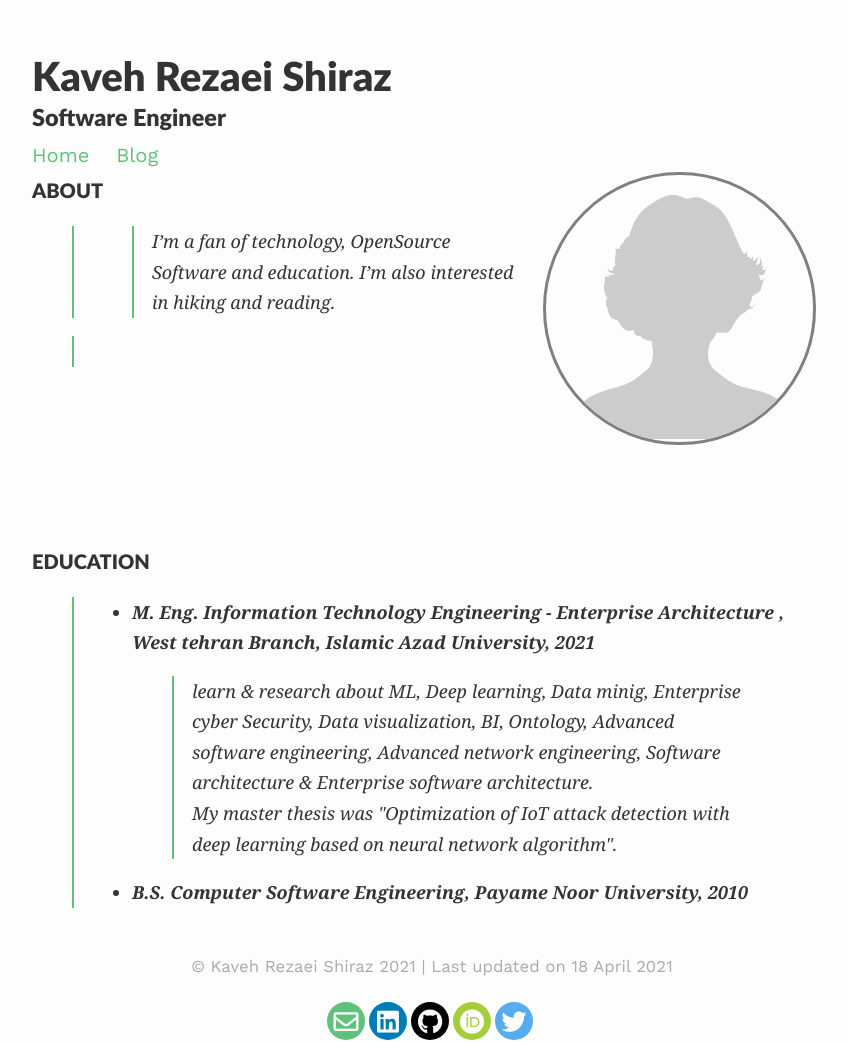
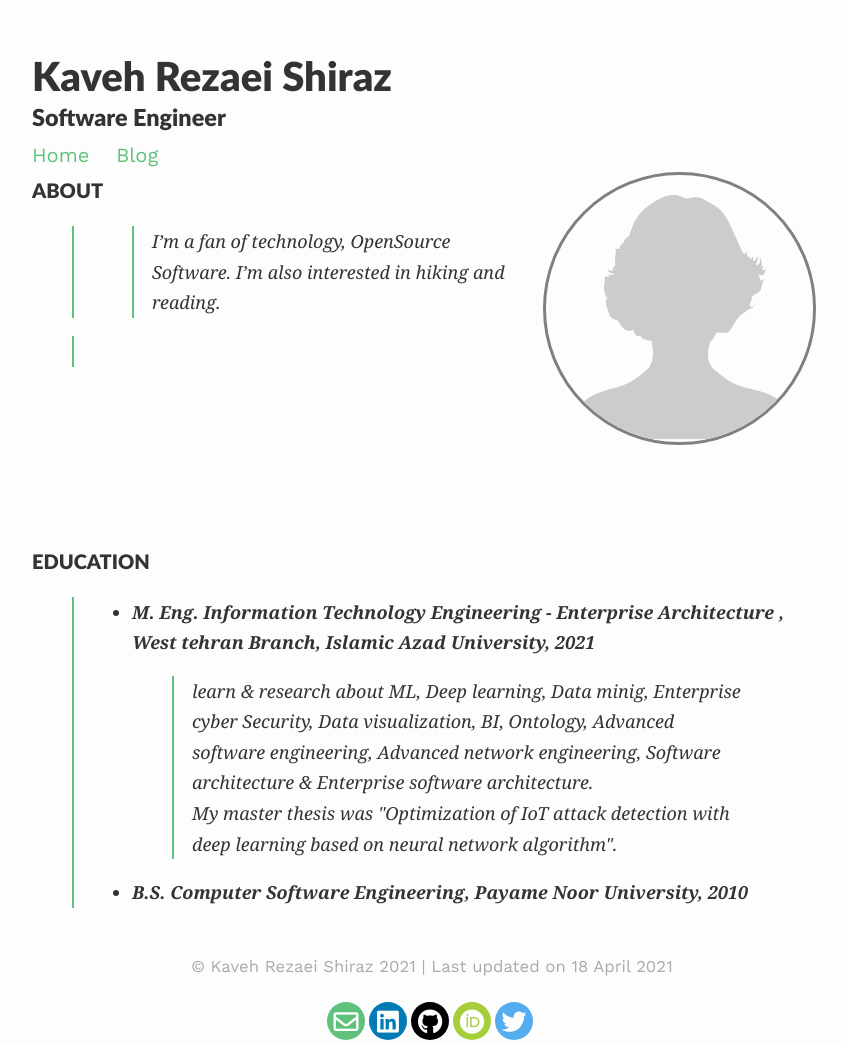
Before and after one commit to KavehRS/website, a Jekyll site: the page built from index.md, in a window 1280 px wide. Shown: the whole page, without its empty margins (208-1055 px from the left). Built offline with Jekyll 4.4.1, drawn with Linux system fonts in a browser that asks for light colours; nearby versions of some CDN libraries.

Commit message:
Update index.md

```diff
--- a/index.md
+++ b/index.md
@@ -8,7 +8,7 @@ published: true
 ---
 
 #### ABOUT
->> I’m a fan of technology, OpenSource Software and education. I’m also interested in hiking and reading.
+>> I’m a fan of technology, OpenSource Software. I’m also interested in hiking and reading.
  ‌
 
 >  <br>
```
